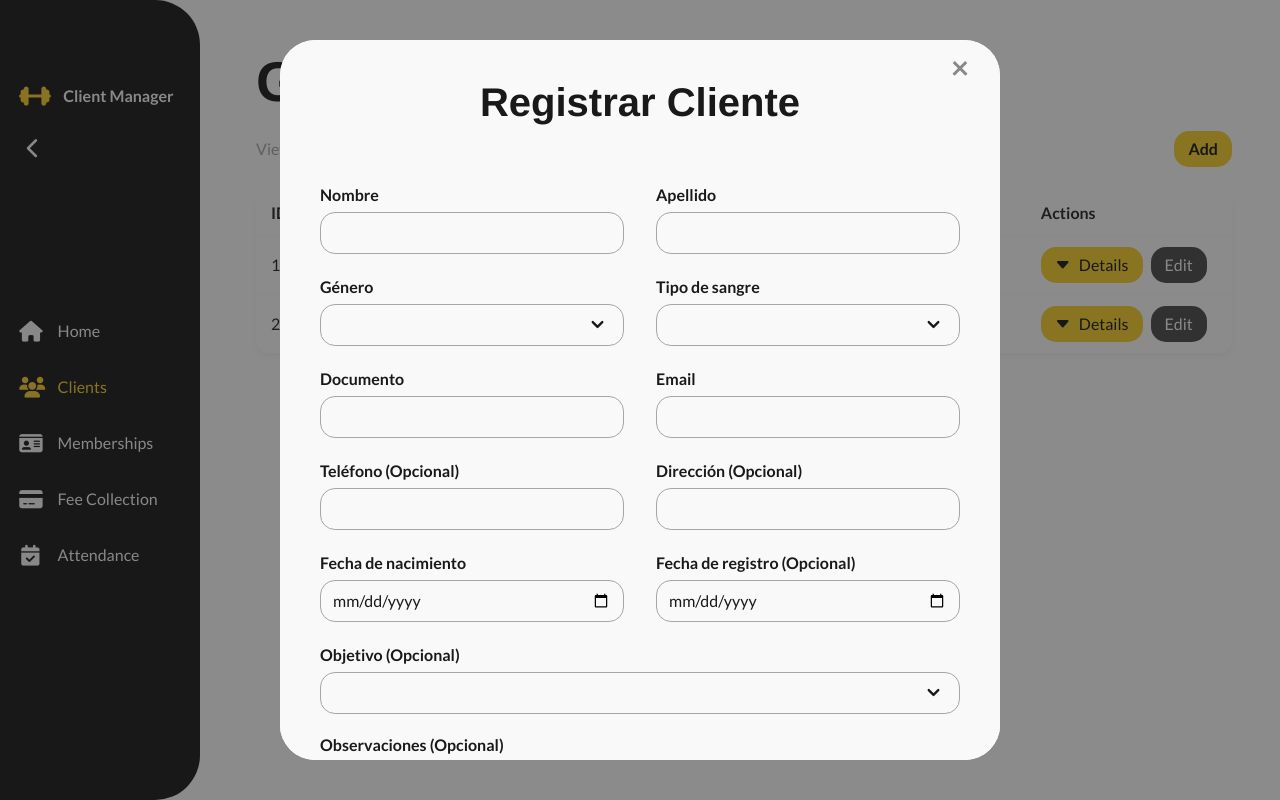
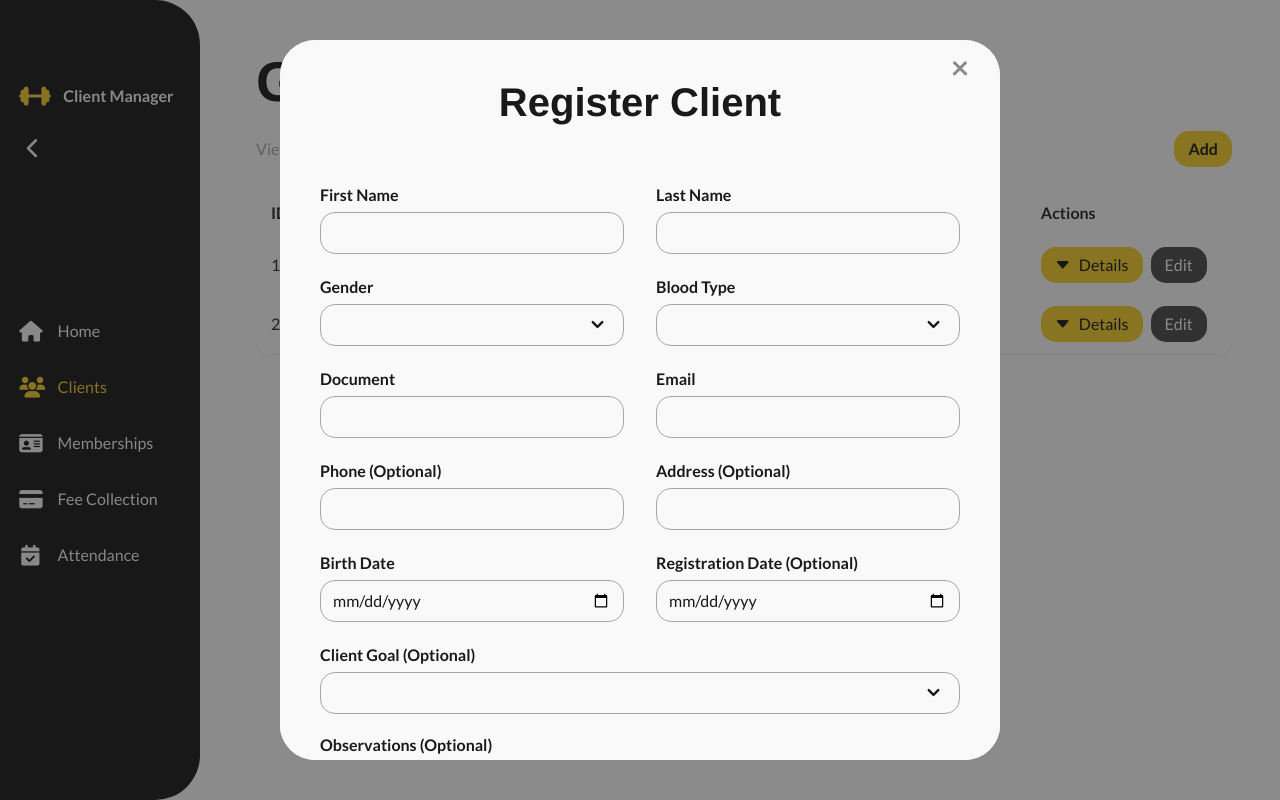
Before and after one commit to santiwg/gym-client-managing-frontend, an Angular app: page /clients in a window 1280 px wide. Both pictures are taken after a click on the button "Add". Built offline with nearby package versions, Linux system fonts and the light colour scheme; a web font is replaced by a local one.

Commit message:
Traducción del form y validación de la fecha

```diff
--- a/src/app/pages/clients/client-form-modal/client-form-modal.html
+++ b/src/app/pages/clients/client-form-modal/client-form-modal.html
@@ -5,122 +5,122 @@
             <!-- Header -->
             <div class="modal-header modal-accent">
                 <h3 class="modal-title">
-                    {{ isEdit ? 'Editar Cliente' : 'Registrar Cliente' }}
+                    {{ isEdit ? 'Edit Client' : 'Register Client' }}
                 </h3>
                 <button type="button" class="btn-close" (click)="onCancel()" aria-label="Close"></button>
             </div>
             <!-- Body -->
             <div class="modal-body">
                 <form [formGroup]="form" (ngSubmit)="submit()" novalidate>
-                    <!-- Fila 1: nombre - apellido -->
+                    <!-- Row 1: first name - last name -->
                     <div class="row">
                         <div class="col-6">
-                            <label class="form-label">Nombre</label>
+                            <label class="form-label">First Name</label>
                             <input type="text" class="form-control" formControlName="name" />
                             @if (form.get('name')?.invalid && form.get('name')?.touched) {
-                            <p class="text-danger">El nombre es obligatorio.</p>
+                            <p class="text-danger">First name is required.</p>
                             }
                         </div>
                         <div class="col-6">
-                            <label class="form-label">Apellido</label>
+                            <label class="form-label">Last Name</label>
                             <input type="text" class="form-control" formControlName="lastName" />
                             @if (form.get('lastName')?.invalid && form.get('lastName')?.touched) {
-                            <p class="text-danger">El apellido es obligatorio.</p>
+                            <p class="text-danger">Last name is required.</p>
                             }
                         </div>
                     </div>
-                    <!-- Fila 2: género - tipo de sangre -->
+                    <!-- Row 2: gender - blood type -->
                     <div class="row">
                         <div class="col-6">
-                            <label class="form-label">Género</label>
+                            <label class="form-label">Gender</label>
                             <select class="form-select select-arrow" formControlName="genderId">
-                                <option value="" disabled>Seleccionar…</option>
+                                <option value="" disabled>Select…</option>
                                 @for (g of genders; track g.id) {
                                 <option [value]="g.id">{{ g.name }}</option>
                                 }
                             </select>
                             @if (form.get('genderId')?.invalid && form.get('genderId')?.touched) {
-                            <p class="text-danger">Debe seleccionar un género.</p>
+                            <p class="text-danger">Gender is required.</p>
                             }
                         </div>
                         <div class="col-6">
-                            <label class="form-label">Tipo de sangre</label>
+                            <label class="form-label">Blood Type</label>
                             <select class="form-select select-arrow" formControlName="bloodTypeId">
-                                <option value="" disabled>Seleccionar…</option>
+                                <option value="" disabled>Select…</option>
                                 @for (b of bloodTypes; track b.id) {
                                 <option [value]="b.id">{{ b.name }}</option>
                                 }
                             </select>
                             @if (form.get('bloodTypeId')?.invalid && form.get('bloodTypeId')?.touched) {
-                            <p class="text-danger">Debe seleccionar un tipo de sangre.</p>
+                            <p class="text-danger">Blood Type is required.</p>
                             }
                         </div>
                     </div>
-                    <!-- Fila 3: documento - email -->
+                    <!-- Row 3: document - email -->
                     <div class="row">
                         <div class="col-6">
-                            <label class="form-label">Documento</label>
+                            <label class="form-label">Document</label>
                             <input type="text" class="form-control" formControlName="documentNumber" />
                             @if (form.get('documentNumber')?.invalid && form.get('documentNumber')?.touched) {
-                            <p class="text-danger">El documento es obligatorio.</p>
+                            <p class="text-danger">Document is required.</p>
                             }
                         </div>
                         <div class="col-6">
                             <label class="form-label">Email</label>
                             <input type="email" class="form-control" formControlName="email" />
                             @if (form.get('email')?.invalid && form.get('email')?.touched) {
-                            <p class="text-danger">El email es obligatorio.</p>
+                            <p class="text-danger">Email is required.</p>
                             }
                         </div>
                     </div>
-                    <!-- Fila 4: teléfono - dirección -->
+                    <!-- Row 4: phone - address -->
                     <div class="row">
                         <div class="col-6">
-                            <label class="form-label">Teléfono (Opcional)</label>
+                            <label class="form-label">Phone (Optional)</label>
                             <input type="text" class="form-control" formControlName="phoneNumber" />
                         </div>
                         <div class="col-6">
-                            <label class="form-label">Dirección (Opcional)</label>
+                            <label class="form-label">Address (Optional)</label>
                             <input type="text" class="form-control" formControlName="address" />
                         </div>
                     </div>
-                    <!-- Fila 5: fecha de nacimiento - fecha de registro -->
+                    <!-- Row 5: birth date - registration date -->
                     <div class="row">
                         <div class="col-6">
-                            <label class="form-label">Fecha de nacimiento</label>
+                            <label class="form-label">Birth Date</label>
                             <input type="date" class="form-control" formControlName="birthDate" />
                             @if (form.get('birthDate')?.invalid && form.get('birthDate')?.touched) {
-                            <p class="text-danger">La fecha de nacimiento es obligatoria y debe ser válida.</p>
+                            <p class="text-danger">Birth date is required and must be valid.</p>
                             }
                         </div>
                         <div class="col-6">
-                            <label class="form-label">Fecha de registro (Opcional)</label>
+                            <label class="form-label">Registration Date (Optional)</label>
                             <input type="date" class="form-control" formControlName="registrationDate" />
                         </div>
                     </div>
-                    <!-- Fila 6: objetivo -->
+                    <!-- Row 6: client goal -->
                     <div class="row">
                         <div class="col-12">
-                            <label class="form-label">Objetivo (Opcional)</label>
+                            <label class="form-label">Client Goal (Optional)</label>
                             <select class="form-select select-arrow" formControlName="clientGoalId">
-                                <option value="" disabled>Seleccionar…</option>
+                                <option value="" disabled>Select…</option>
                                 @for (goal of clientGoals; track goal.id) {
                                 <option [value]="goal.id">{{ goal.name }}</option>
                                 }
                             </select>
                         </div>
                     </div>
-                    <!-- Sección de gestión de observaciones -->
+                    <!-- Observations management section -->
                     <div>
-                        <h5 id="obs">Observaciones (Opcional)</h5>
+                        <h5 id="obs">Observations (Optional)</h5>
                         <div class="table-responsive">
                             <table class="table table-sm">
                                 <thead>
                                     <tr>
-                                        <th style="width: 25%; text-align: left;">Título</th>
-                                        <th style="width: 35%; text-align: left;">Descripción</th>
-                                        <th style="width: 30%; text-align: left;">Fecha</th>
-                                        <th style="width: 10%; text-align: left;">Acciones</th>
+                                        <th style="width: 25%; text-align: left;">Title</th>
+                                        <th style="width: 35%; text-align: left;">Description</th>
+                                        <th style="width: 30%; text-align: left;">Date</th>
+                                        <th style="width: 10%; text-align: left;">Actions</th>
                                     </tr>
                                 </thead>
                                 <tbody>
@@ -148,17 +148,17 @@
                         </div>
                         <div class="obs-row obs-row-full">
                             <div class="col-4">
-                                <label class="form-label">Título</label>
+                                <label class="form-label">Title</label>
                                 <input type="text" class="form-control" [(ngModel)]="observationTitle"
                                     [ngModelOptions]="{standalone: true}" (input)="onObservationTitleInput()" />
                             </div>
                             <div class="col-5">
-                                <label class="form-label">Descripción</label>
+                                <label class="form-label">Description</label>
                                 <input type="text" class="form-control" [(ngModel)]="observationDescription"
                                     [ngModelOptions]="{standalone: true}" (input)="onObservationDescriptionInput()" />
                             </div>
                             <div class="col-3">
-                                <label class="form-label">Fecha</label>
+                                <label class="form-label">Date</label>
                                 <input type="date" class="form-control" [(ngModel)]="observationDate"
                                     [ngModelOptions]="{standalone: true}" />
                             </div>
@@ -182,7 +182,7 @@
                     <div class="d-flex justify-content-center">
                         <button type="submit" class="btn btn-accent btn-confirm"
                             [disabled]="form.invalid||!isObservationsValid()">
-                            {{ isEdit ? 'Actualizar' : 'Registrar' }}
+                            {{ isEdit ? 'Update' : 'Register' }}
                         </button>
                     </div>
                 </form>
```
Also changed, not shown: src/app/pages/clients/client-form-modal/client-form-modal.ts (+22 -4 lines).
